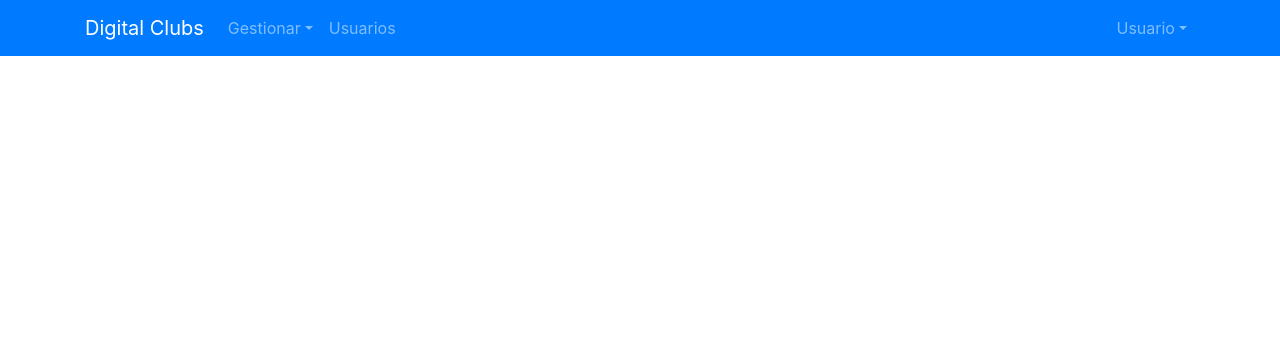
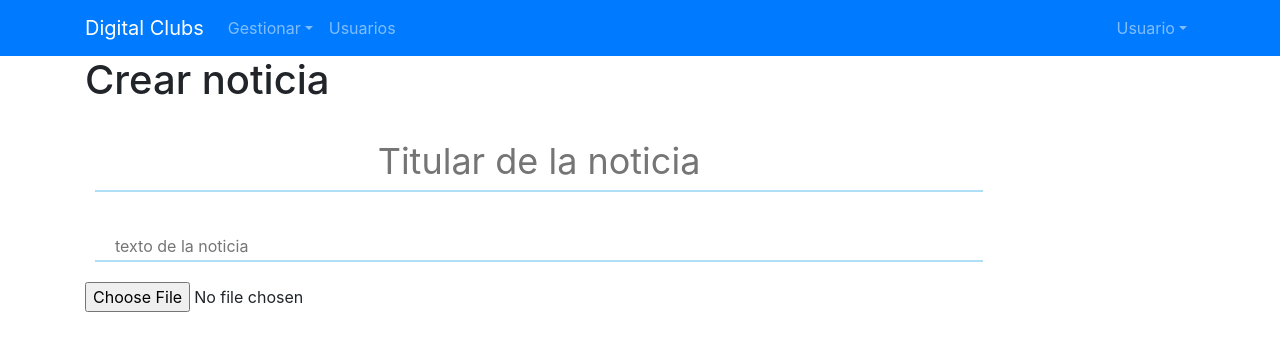
Before and after one commit to mikicastro7/digitalClub_front_gestor, a React (Create React App) app: page /noticias/crear-noticia in a window 1280 px wide. Shown: the top 350 px of the page. Built offline with nearby package versions, Linux system fonts and the light colour scheme; the HTML template or start-up script is replaced by a standard one.

Commit message:
Formulario basico creacion noticia

```diff
--- a/package.json
+++ b/package.json
@@ -17,6 +17,7 @@
     "react-router": "^5.2.0",
     "react-router-dom": "^5.2.0",
     "react-scripts": "4.0.3",
+    "react-textarea-autosize": "^8.3.2",
     "web-vitals": "^1.1.1"
   },
   "scripts": {
--- a/src/App.jsx
+++ b/src/App.jsx
@@ -2,6 +2,7 @@ import React from "react";
 import { Switch, Route, BrowserRouter as Router } from "react-router-dom";
 import Navbar from "./Components/UIcomponents/Navbar";
 import Noticias from "./Components/Noticias/Noticias";
+import AddNoticia from "./Components/Noticias/AddNoticia";
 
 const App = () => (
   <>
@@ -12,6 +13,9 @@ const App = () => (
           <Route path="/noticias" exact>
             <Noticias />
           </Route>
+          <Route path="/noticias/crear-noticia" exact>
+            <AddNoticia />
+          </Route>
         </Switch>
       </Router>
     </div>
--- /dev/null
+++ b/src/Components/Noticias/AddNoticia.jsx
@@ -0,0 +1,15 @@
+import React, { useState } from "react";
+import TextareaAutosize from "react-textarea-autosize";
+
+const AddNoticia = () => (
+  <>
+    <h1>Crear noticia</h1>
+    <form className="form-crear-noticia">
+      <TextareaAutosize name="titulo" className="input-noticia input-titular-noticia" placeholder="Titular de la noticia" />
+      <TextareaAutosize name="cuerpo" className="input-noticia" placeholder="texto de la noticia" />
+      <input name="imagen" accept="image/png,image/jpeg" type="file" />
+    </form>
+  </>
+);
+
+export default AddNoticia;
--- a/src/Components/Noticias/Noticias.jsx
+++ b/src/Components/Noticias/Noticias.jsx
@@ -1,19 +1,34 @@
-import React from "react";
+import React, { useState } from "react";
 import { Link } from "react-router-dom";
 import { FontAwesomeIcon } from "@fortawesome/react-fontawesome";
 import { faPlus } from "@fortawesome/free-solid-svg-icons";
 
-const Noticias = () => (
+const Noticias = () => {
+  const [noticias, setNoticias] = useState([
+    {
+      id: 1,
+      img: {
+        link: "https://fondosmil.com/fondo/29366.jpg",
+        alt: "foto molona"
+      },
+      created_at: "26-11-2000",
+      titulo: "noticia1",
+      text: "Lorem ipsum dolor sit, amet consectetur adipisicing elit. Labore quod quia sunt nobis optio, harum voluptatum corporis architecto perspiciatis qui officia reiciendis. Et, sit similique porro harum inventore quidem iure."
+    }
+  ]);
+  return (
     <section>
       <h2>Noticias</h2>
       <div className="add-noticia">
-      <Link to="/noticias/añadir-noticia">
+        <Link to="/noticias/crear-noticia">
           Añadir noticia
           {" "}
           <FontAwesomeIcon icon={faPlus} />
         </Link>
       </div>
+
     </section>
   );
+};
 
 export default Noticias;
--- a/src/index.css
+++ b/src/index.css
@@ -30,3 +30,30 @@ section h2 {
   text-align: center;
   margin-bottom: 20px;
 }
+
+.input-noticia {
+  width: 80%;
+  border: none;
+  border-bottom: 2px solid #aedff6;
+  overflow: hidden;
+  resize: none;
+  margin: 20px 10px;
+  padding: 2px 20px;
+}
+
+.input-noticia:focus {
+  outline: none;
+  border-bottom: 2px solid #007bff;
+  transition: .5s ease
+}
+
+.input-titular-noticia {
+  text-align: center;
+  font-size: 36px;
+}
+
+
+.form-crear-noticia {
+  display: flex;
+  flex-direction: column;
+}
```
Also changed, not shown: 1 other file (tests, documents, lock files or other folders). Lines whose indentation alone changed are shown as unchanged.
